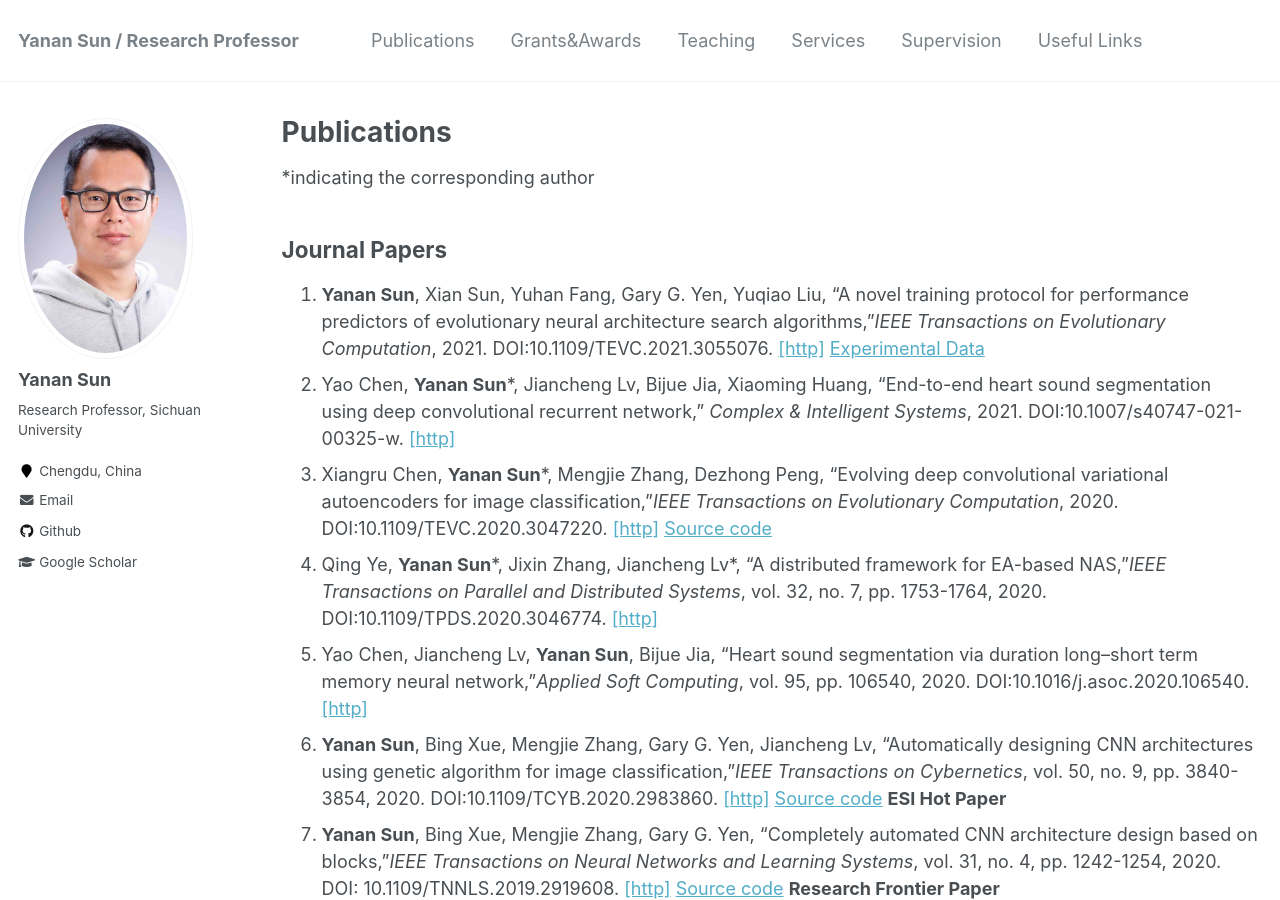
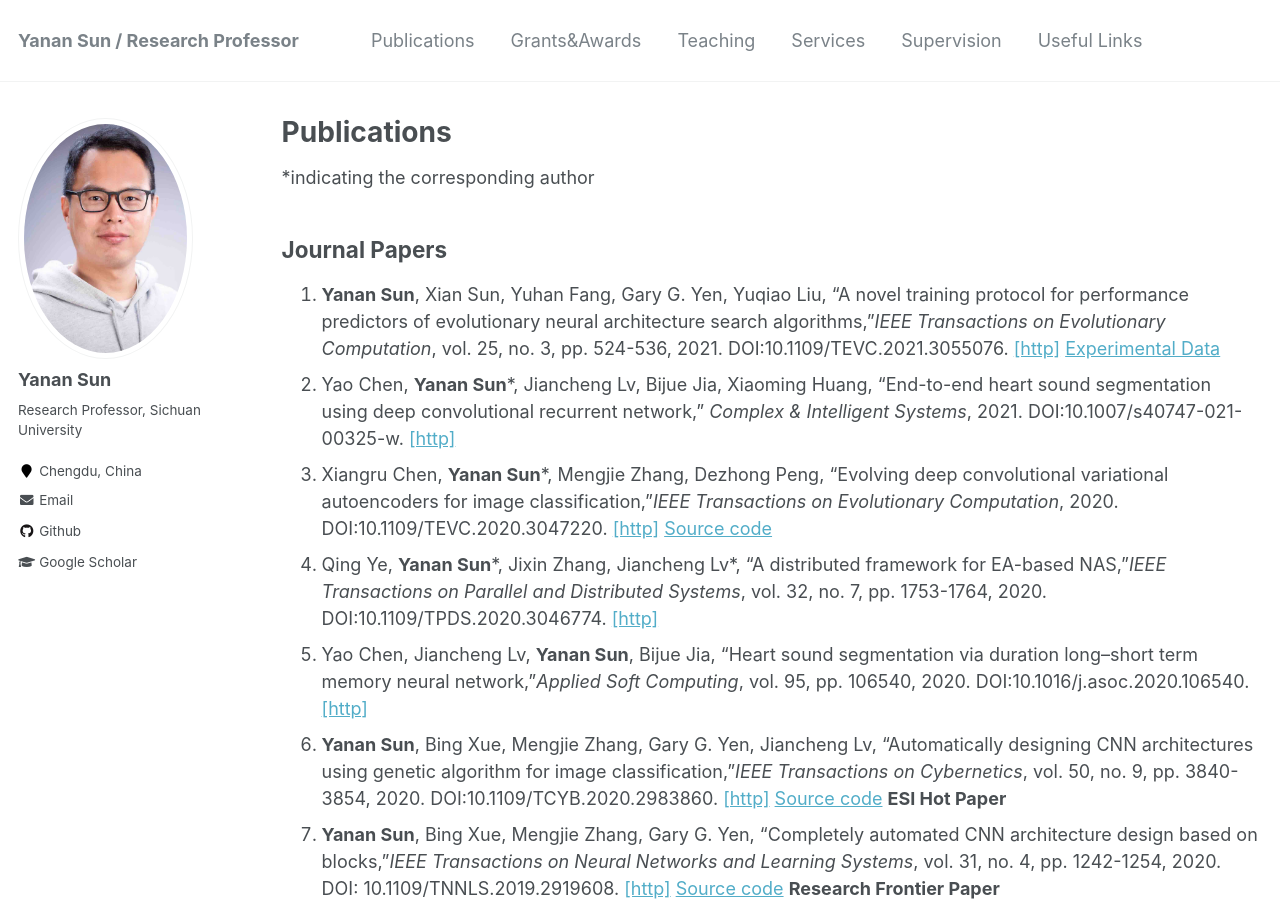
Before and after one commit to yn-sun/yn-sun.github.io, a Jekyll site: the page built from _pages/publications.md, in a window 1280 px wide and 900 px high. Built offline with Jekyll 4.4.1, drawn with Linux system fonts in a browser that asks for light colours; comment, search, counter and statistics services are not loaded.

Commit message:
Update publications.md

```diff
--- a/_pages/publications.md
+++ b/_pages/publications.md
@@ -7,7 +7,7 @@ author_profile: true
 *indicating the corresponding author
 ## Journal Papers
 
-1. **Yanan Sun**, Xian Sun, Yuhan Fang, Gary G. Yen, Yuqiao Liu, "A novel training protocol for performance predictors of evolutionary neural architecture search algorithms,"<i>IEEE Transactions on Evolutionary Computation</i>, 2021. DOI:10.1109/TEVC.2021.3055076. [[http]](https://ieeexplore.ieee.org/document/9336721) [Experimental Data](https://github.com/yn-sun/PRI)
+1. **Yanan Sun**, Xian Sun, Yuhan Fang, Gary G. Yen, Yuqiao Liu, "A novel training protocol for performance predictors of evolutionary neural architecture search algorithms,"<i>IEEE Transactions on Evolutionary Computation</i>, vol. 25, no. 3, pp. 524-536, 2021. DOI:10.1109/TEVC.2021.3055076. [[http]](https://ieeexplore.ieee.org/document/9336721) [Experimental Data](https://github.com/yn-sun/PRI)
 2. Yao Chen, **Yanan Sun***, Jiancheng Lv, Bijue Jia, Xiaoming Huang, "End-to-end heart sound segmentation using deep convolutional recurrent network," <i>Complex & Intelligent Systems</i>, 2021. DOI:10.1007/s40747-021-00325-w. [[http]](https://link.springer.com/article/10.1007/s40747-021-00325-w)
 3. Xiangru Chen, **Yanan Sun***, Mengjie Zhang, Dezhong Peng, "Evolving deep convolutional variational autoencoders for image classification,"<i>IEEE Transactions on Evolutionary Computation</i>, 2020. DOI:10.1109/TEVC.2020.3047220. [[http]](https://ieeexplore.ieee.org/document/9306892) [Source code](https://github.com/yn-sun/evovae)
 4. Qing Ye, **Yanan Sun**\*, Jixin Zhang, Jiancheng Lv\*, "A distributed framework for EA-based NAS,"<i>IEEE Transactions on Parallel and Distributed Systems</i>, vol. 32, no. 7, pp. 1753-1764, 2020. DOI:10.1109/TPDS.2020.3046774. [[http]](https://ieeexplore.ieee.org/document/9305984)
```
